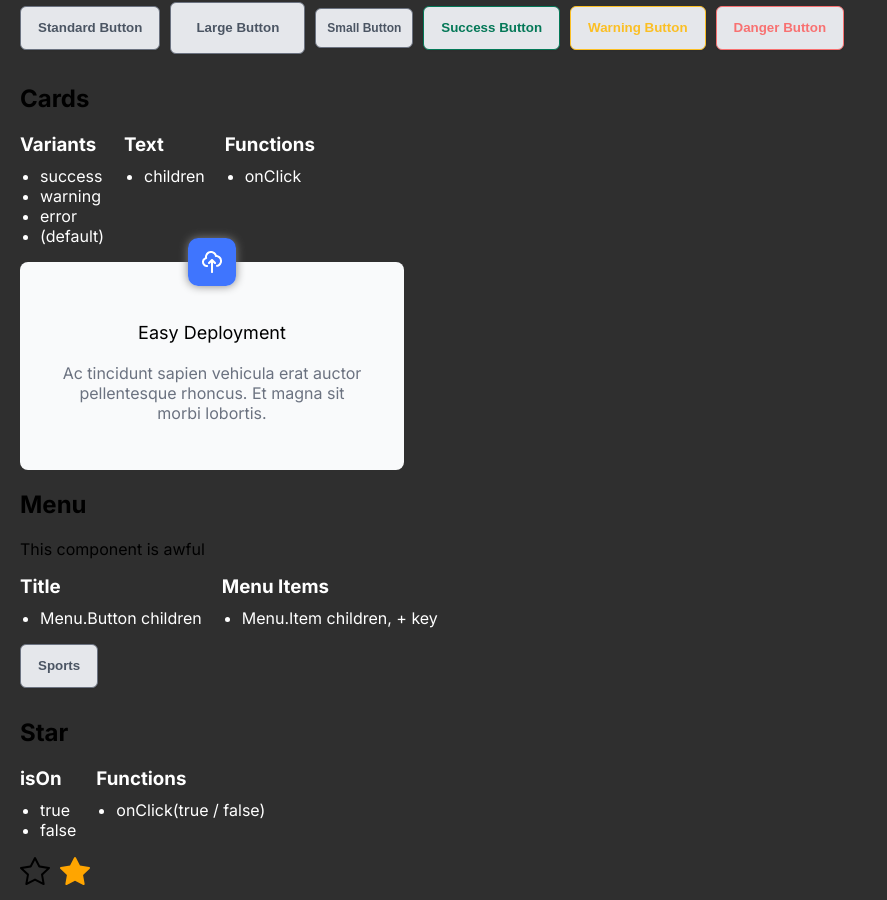
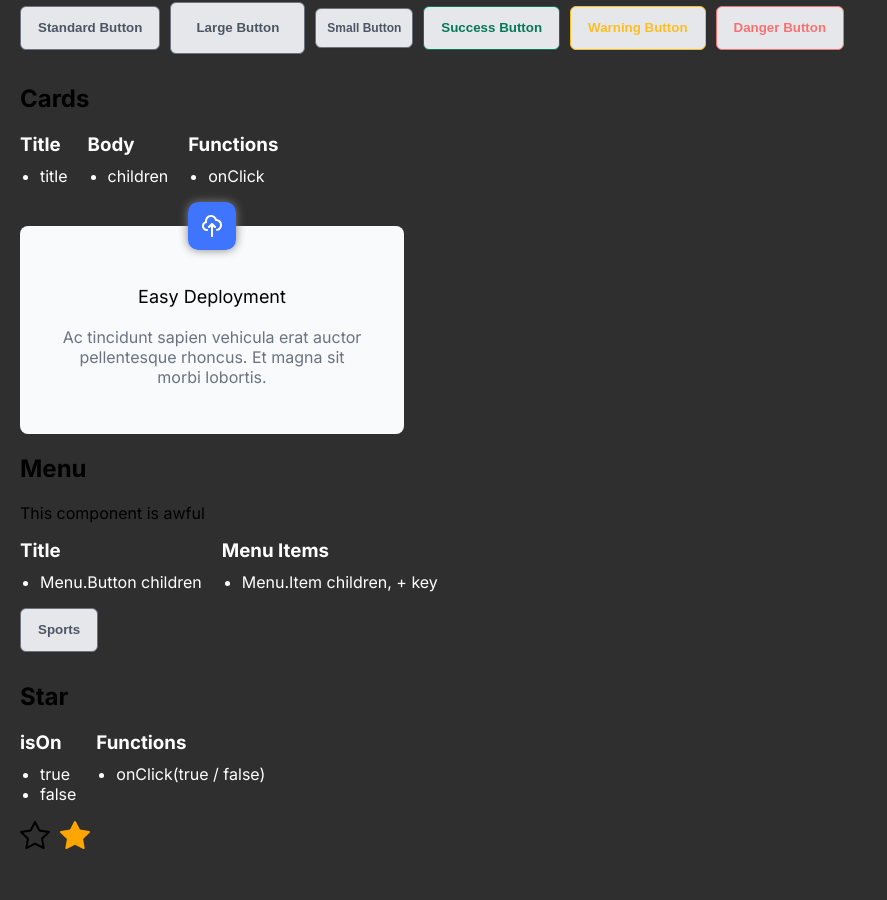
Before and after one commit to jasnmar/scrimba-ar-components, a React (Vite) app: page / in a window 1280 px wide. Shown: the part 1395-2295 px from the top of the page, without its empty margins (0-887 px from the left). After the commit the page ends 2259 px from the top, so only its background shows below. Built offline with nearby package versions, Linux system fonts and the light colour scheme.

Commit message:
Card Docs

```diff
--- a/src/components/Card/Card.css
+++ b/src/components/Card/Card.css
@@ -7,6 +7,7 @@
   flex-direction: column;
   align-items: center;
   border-radius: 8px;
+  margin-top: 24px;
 }
 .card:hover {
   box-shadow: var(--box-shd-standard);
--- a/src/components/Card/Card.jsx
+++ b/src/components/Card/Card.jsx
@@ -1,14 +1,16 @@
 import "./Card.css"
 import Brand from "./Brand.png"
+import useEffectOnUpdate from "../../hooks/useEfffectOnUpdate"
 
-function Card({title, children}) {
+function Card({title, children, onClick = () => {}}) {
+  useEffectOnUpdate(() => onClick())
   return (
     <>
-    <div className="card">
-      <h1>{title}</h1>
-    <h2>{children}</h2>
-      <img className="brand" src={Brand} alt="brand logo"></img>
-    </div>
+      <div className="card">
+        <h1>{title}</h1>
+      <h2>{children}</h2>
+        <img className="brand" src={Brand} alt="brand logo"></img>
+      </div>
     </>
   )
 }
--- a/src/components/Card/CardPage.jsx
+++ b/src/components/Card/CardPage.jsx
@@ -6,16 +6,13 @@ function CardPage() {
     <h2>Cards</h2>
       <div className="features">
         <div className="feature-col">
-          <h3>Variants</h3>
+          <h3>Title</h3>
           <ul>
-            <li>success</li>
-            <li>warning</li>
-            <li>error</li>
-            <li>(default)</li>
+            <li>title</li>
           </ul>
         </div>
         <div className="feature-col">
-          <h3>Text</h3>
+        <h3>Body</h3>
           <ul>
             <li>children</li>
           </ul>
```
